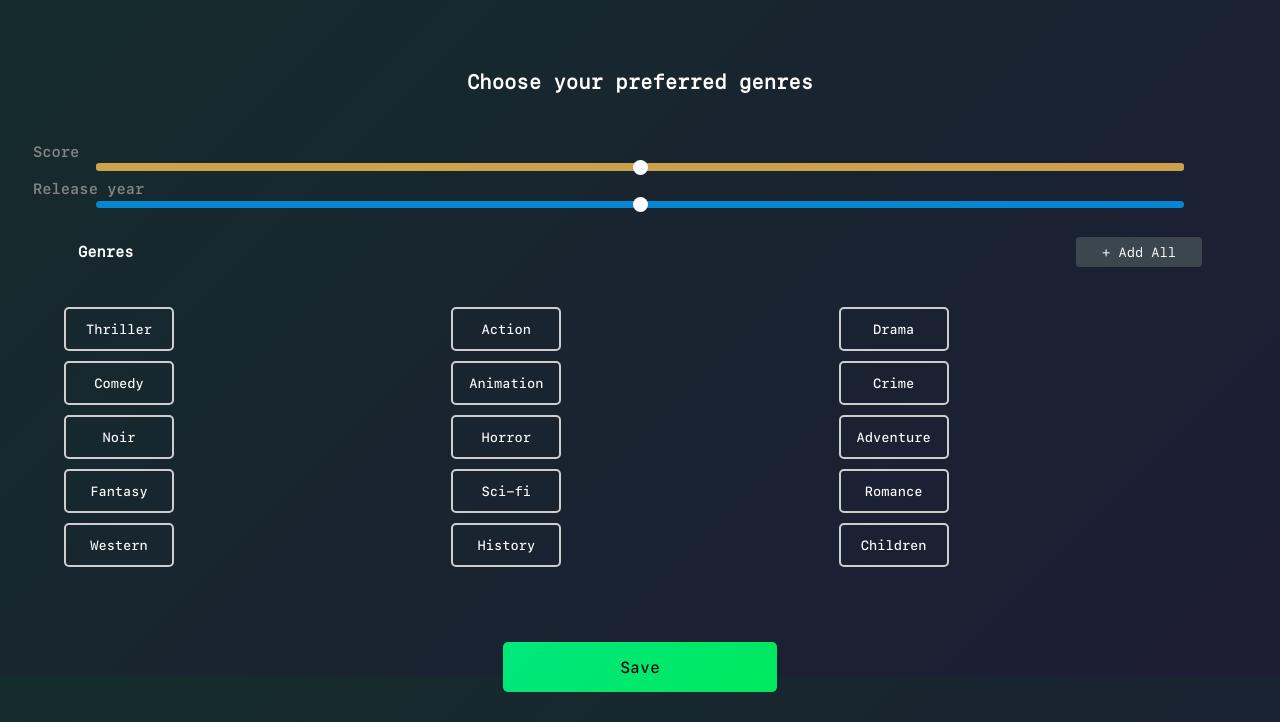
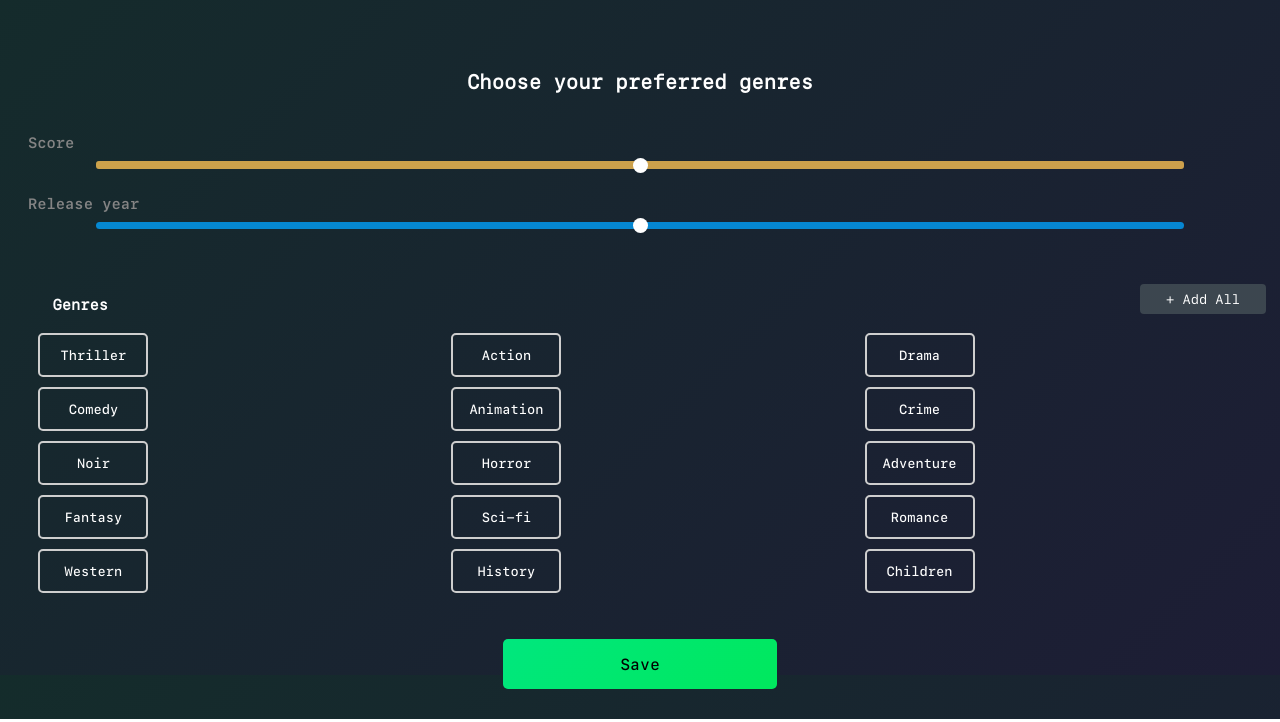
Before and after one commit to Rasmuspolaszk/Moviematch, a plain HTML site: page Designguide_v3/HTML/Genre.html in a window 1280 px wide. Shown: the part 125-847 px from the top of the page. Drawn offline with Linux system fonts and the light colour scheme.

Commit message:
Rettelser på alignment

```diff
--- a/Designguide_v3/styles/modules/genre.scss
+++ b/Designguide_v3/styles/modules/genre.scss
@@ -1,14 +1,16 @@
 .genre {
-  max-width: 90%;
-  margin: auto;
+  max-width: 97%;
+  margin-left: auto;
+  margin-top: 30px;
+
 
   &__list {
     display: grid;
     grid-template-columns: 1fr 1fr 1fr;
     grid-gap: 10px;
-    max-width: 100%;
-    padding-bottom: 35px;
-    padding-top: 25px;
+    max-width: 99%;
+    padding-bottom: 30px;
+    padding-top: 10px;
   }
 
   &__option {
@@ -47,7 +49,7 @@
   font-family: SFMONOmedium;
   border: none;
   align-items: center;
-  margin-top: 40px;
+  margin-top: 16px;
 }
 input[type=range].slider__score {
   width: 85%;
@@ -236,8 +238,13 @@ how to remove the virtical space around the range input in IE*/
 .slider__title {
         color: #848484;
         font-size: 15px;
-        margin-left: 33px;
-        padding-top: 7.5px;
+        margin-left: 28px;
+        padding-bottom: 6.5px;
+        padding-top: 24px;
         font-family: SFMONOsemibold;
 
 }
+
+.slider{
+  margin-top: -25px;
+}
--- a/Designguide_v3/styles/modules/services.scss
+++ b/Designguide_v3/styles/modules/services.scss
@@ -29,14 +29,14 @@
     display: flex;
     flex-direction: row;
     justify-content: space-between;
-    margin-bottom: 15px;
+    margin-bottom: 9px;
   }
 
   &__title {
     color: white;
     font-size: 15px;
     margin-left: 14px;
-    padding-top: 7.5px;
+    padding-top: 13.5px;
   }
 
   &__btn {
```
Also changed, not shown: Designguide_v3/styles/modules/index.css, Designguide_v3/styles/style.css.
